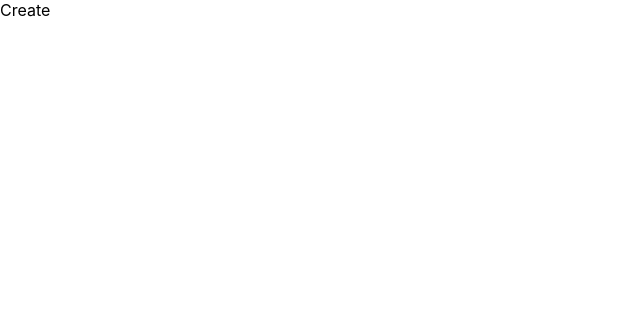
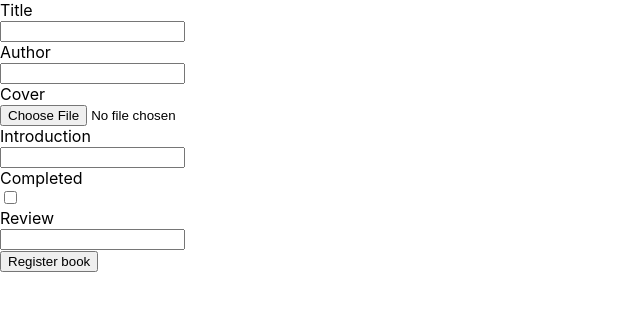
Before and after one commit to erickdc7/library-app, a React (Create React App) app: page /create in a window 1280 px wide. Shown: the top 310 px of the page, without its empty margins (0-640 px from the left). Built offline with nearby package versions, Linux system fonts and the light colour scheme.

Commit message:
store.js file created

```diff
--- a/src/App.js
+++ b/src/App.js
@@ -2,10 +2,11 @@ import { BrowserRouter, Route, Routes } from "react-router-dom";
 import Index from "./pages";
 import Create from "./pages/create";
 import View from "./pages/view";
+import Store from "./store/store";
 
 function App() {
   return (
-    <div>
+    <Store>
       <BrowserRouter>
         <Routes>
           <Route path="/" element={<Index />} />
@@ -13,7 +14,7 @@ function App() {
           <Route path="/view/:bookId" element={<View />} />
         </Routes>
       </BrowserRouter>
-    </div>
+    </Store>
   );
 }
 
--- a/src/pages/create.js
+++ b/src/pages/create.js
@@ -1,5 +1,137 @@
+import { useState } from "react"
+
 export default function Create() {
+    const [title, setTitle] = useState("");
+    const [author, setAuthor] = useState("");
+    const [cover, setCover] = useState("");
+    const [intro, setIntro] = useState("");
+    const [completed, setCompleted] = useState(false);
+    const [review, setReview] = useState("");
+
+    function handleChange(e) {
+        const name = e.target.name;
+        const value = e.target.value;
+
+        switch (name) {
+            case 'title':
+                setTitle(value);
+                break;
+            case 'author':
+                setAuthor(value);
+                break;
+            case 'intro':
+                setIntro(value);
+                break;
+            case 'completed':
+                setCompleted(e.target.checked);
+                break;
+            case 'review':
+                setReview(value);
+                break;
+            default:
+                break;
+        }
+    }
+
+    function handleOnChangeFile(e) {
+        const element = e.target;
+        const file = element.files[0];
+        const reader = new FileReader();
+
+        reader.readAsDataURL(file);
+
+        reader.onloadend = function () {
+            setCover(reader.result.toString());
+        }
+    }
+
+    function handleSubmit(e) {
+        e.preventDefault();
+
+        const newBook = {
+            id: crypto.randomUUID(),
+            title,
+            author,
+            cover,
+            intro,
+            completed,
+            review,
+        };
+
+        /* Mandar a registrar el libro */
+    }
+
     return (
-        <div>Create</div>
+        <div>
+            <form onSubmit={handleSubmit}>
+                <div>
+                    <div>Title</div>
+                    <input
+                        type="text"
+                        name="title"
+                        onChange={handleChange}
+                        value={title}
+                    />
+                </div>
+
+                <div>
+                    <div>Author</div>
+                    <input
+                        type="text"
+                        name="author"
+                        onChange={handleChange}
+                        value={author}
+                    />
+                </div>
+
+                <div>
+                    <div>Cover</div>
+                    <input
+                        type="file"
+                        name="cover"
+                        onChange={handleOnChangeFile}
+                    />
+                    <div>
+                        {
+                            !!cover
+                                ? <img src={cover} width="200" alt="preview" />
+                                : ""
+                        }
+                    </div>
+                </div>
+
+                <div>
+                    <div>Introduction</div>
+                    <input
+                        type="text"
+                        name="intro"
+                        onChange={handleChange}
+                        value={intro}
+                    />
+                </div>
+
+                <div>
+                    <div>Completed</div>
+                    <input
+                        type="checkbox"
+                        name="completed"
+                        onChange={handleChange}
+                        value={completed}
+                    />
+                </div>
+
+                <div>
+                    <div>Review</div>
+                    <input
+                        type="text"
+                        name="review"
+                        onChange={handleChange}
+                        value={review}
+                    />
+                </div>
+
+                <input type="submit" value="Register book" />
+            </form>
+        </div>
     )
 }
--- /dev/null
+++ b/src/store/store.js
@@ -0,0 +1,18 @@
+import { createContext, useContext, useEffect, useState } from "react"
+
+const AppContext = createContext({
+    items: [],
+    createItem: (item) => { },
+    getItem: (id) => { },
+    updateItem: (item) => { },
+});
+
+export default function Store({ children }) {
+    const [items, setItems] = useState([]);
+
+    return (
+        <AppContext.Provider>
+            {children}
+        </AppContext.Provider>
+    )
+}
```
